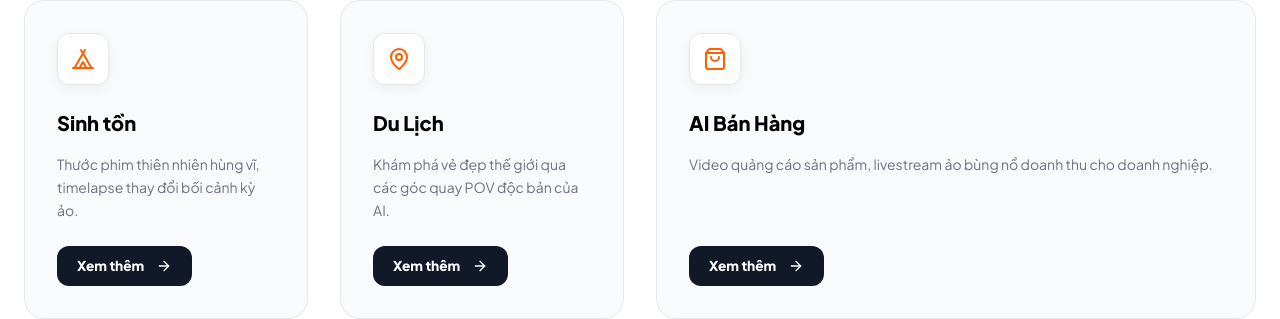
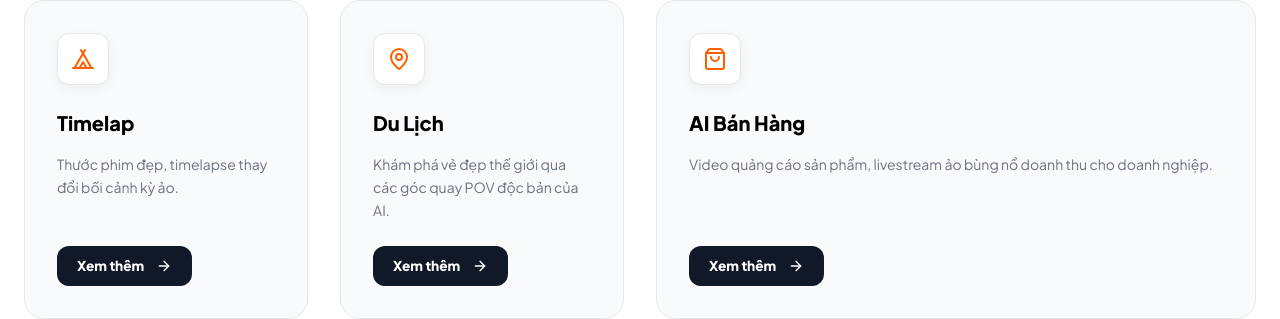
Before and after one commit to namlv68/namai, a React (Vite) app: page / in a window 1280 px wide. Shown: the part 1330-1649 px from the top of the page. Built offline with nearby package versions, Linux system fonts and the light colour scheme.

Commit message:
Update title and description for Timelap project

```diff
--- a/src/App.tsx
+++ b/src/App.tsx
@@ -53,10 +53,10 @@ const categories: Category[] = [
     link: "https://hainauan.vercel.app/",
   },
   {
-    title: "Sinh tồn",
-    description: "Thước phim thiên nhiên hùng vĩ, timelapse thay đổi bối cảnh kỳ ảo.",
+    title: "Timelap",
+    description: "Thước phim đẹp, timelapse thay đổi bối cảnh kỳ ảo.",
     icon: <Tent className="w-6 h-6" />,
-    link: "https://namlv.io.vn",
+    link: "https://ai.studio/apps/6fc8a53e-8585-4efb-ad00-d95142255dbb?fullscreenApplet=true",
   },
   {
     title: "Du Lịch",
```
